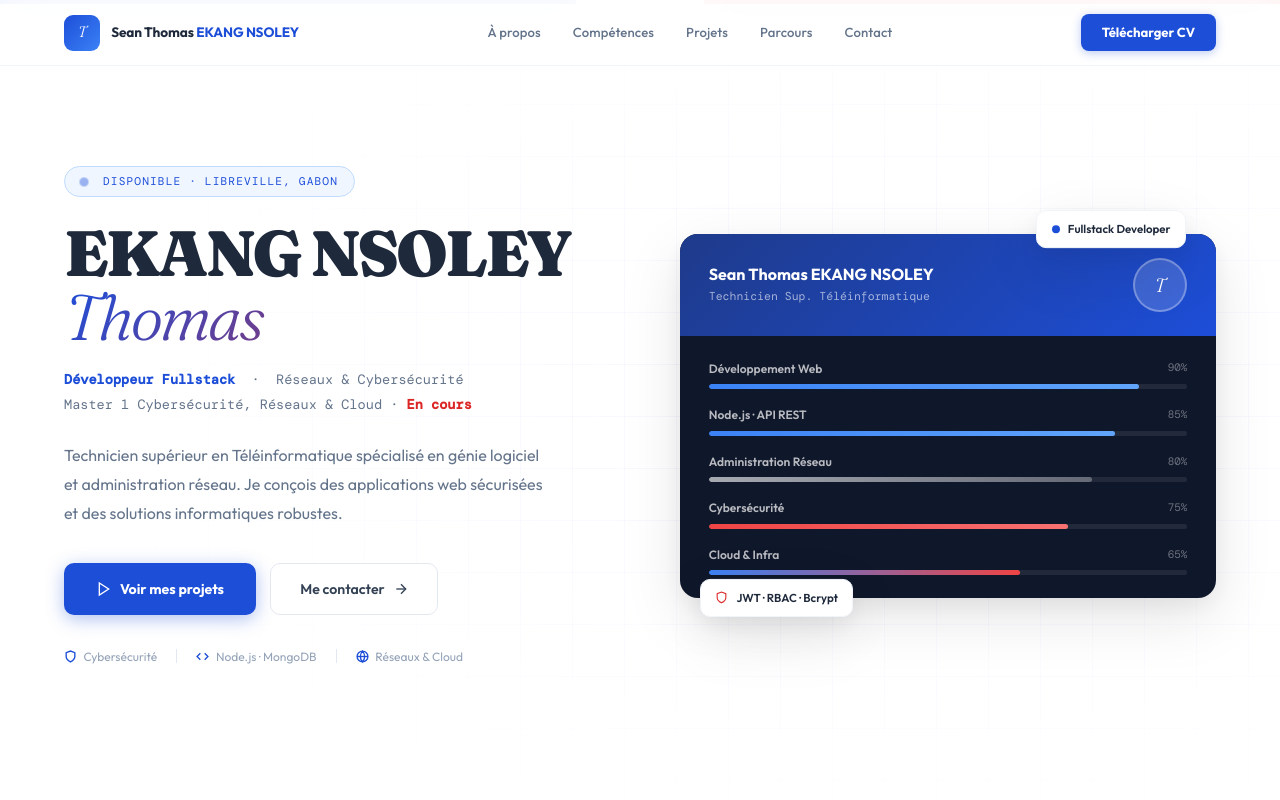
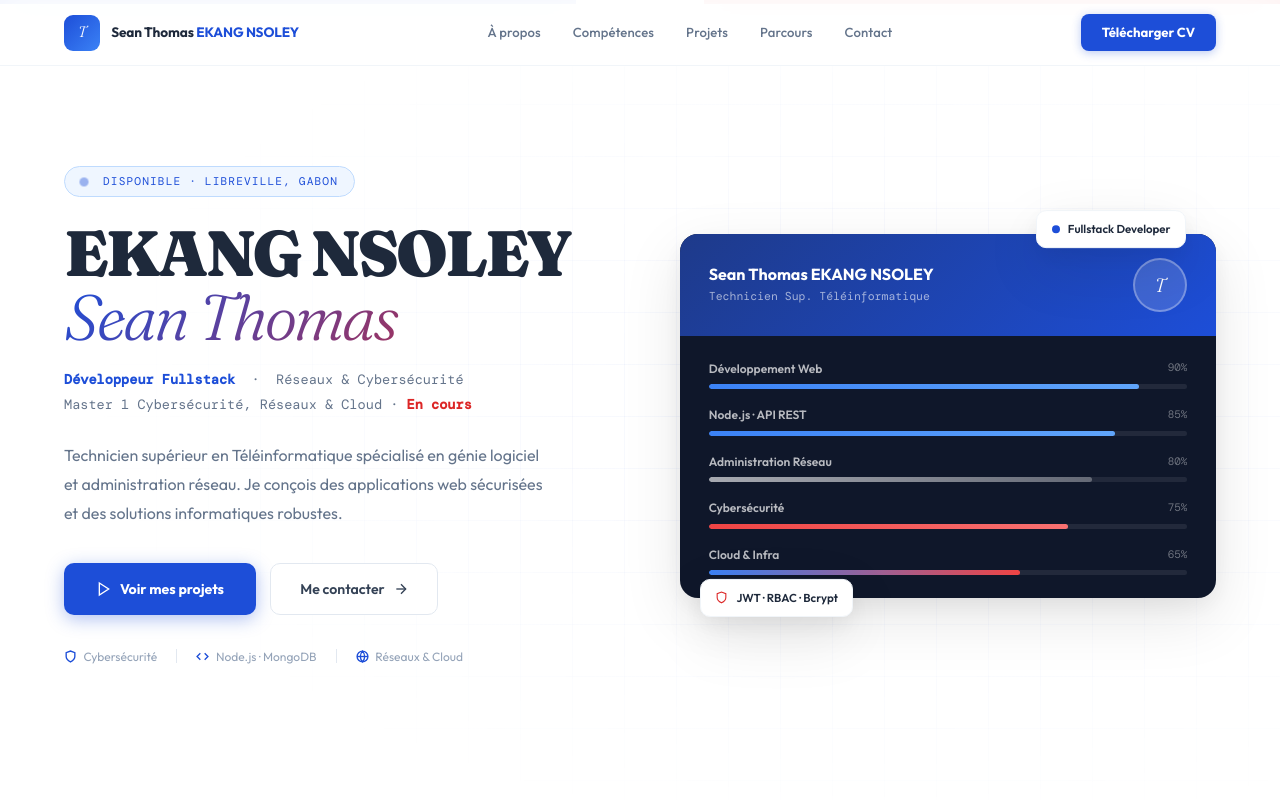
Before and after one commit to nsoley20/portfolio-thomas, a plain HTML site: page index.html in a window 1280 px wide. Shown: the top 800 px of the page. Drawn offline with nearby package versions, Linux system fonts and the light colour scheme.

Commit message:
Mise à jour portfolio

```diff
--- a/index.html
+++ b/index.html
@@ -513,7 +513,7 @@ footer{
       </div>
       <h1 class="hero-title">
         <span class="name-block">EKANG NSOLEY</span>
-        <span class="name-block accent">Thomas</span>
+        <span class="name-block accent">Sean Thomas</span>
       </h1>
       <div class="hero-role">
         <strong>Développeur Fullstack</strong> &nbsp;·&nbsp; Réseaux &amp; Cybersécurité<br/>
```
